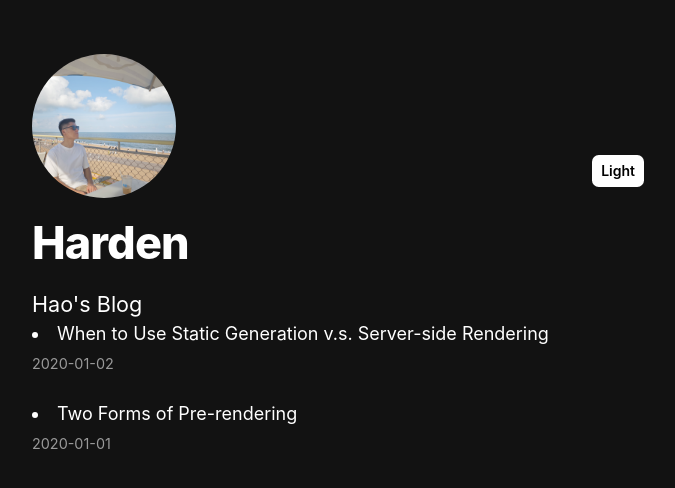
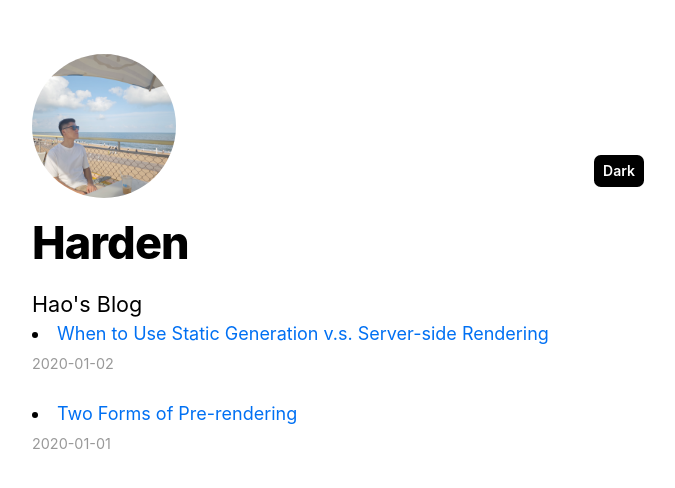
Before and after one commit to rocketsbigfan/blog, a Next.js app: page / in a window 1280 px wide. Shown: the top 488 px of the page, without its empty margins (302-977 px from the left). Built offline with nearby package versions, Linux system fonts and the light colour scheme.

Commit message:
test: 自动发布

```diff
--- a/components/Layout/index.tsx
+++ b/components/Layout/index.tsx
@@ -6,7 +6,7 @@ import Link from 'next/link';
 import ThemeToggle from '../ThemeToggle';
 
 const name = 'Harden';
-export const siteTitle = 'Hao\'s Blog new';
+export const siteTitle = 'Hao\'s Blog test';
 
 export default function Layout({ children, home }: { children: React.ReactNode, home?: boolean }) {
 
--- a/pages/_app.tsx
+++ b/pages/_app.tsx
@@ -7,7 +7,7 @@ export default function App({ Component, pageProps }) {
       enableSystem={true}
       attribute="class"
       // attribute="data-theme"
-      defaultTheme="dark"
+      // defaultTheme="dark"
     >
       <Component {...pageProps} />
     </ThemeProvider>
```
